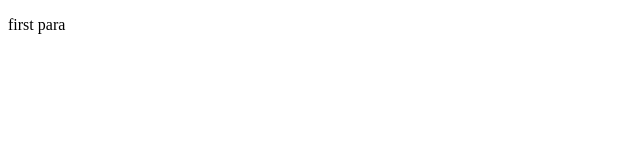
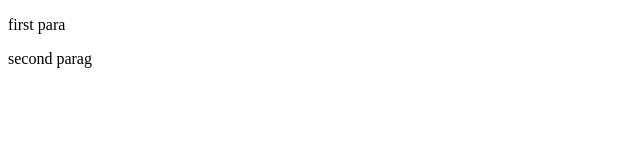
Before and after one commit to shridharj85/demo2, a plain HTML site: page index.html in a window 1280 px wide. Shown: the full height of the page, 0-640 px from the left. Drawn offline with Linux system fonts and the light colour scheme.

Commit message:
new commit

```diff
--- a/index.html
+++ b/index.html
@@ -8,5 +8,8 @@
 </head>
 <body>
     <p> first para</p>
+
+    <p>second parag</p>
+
 </body>
 </html>
```
